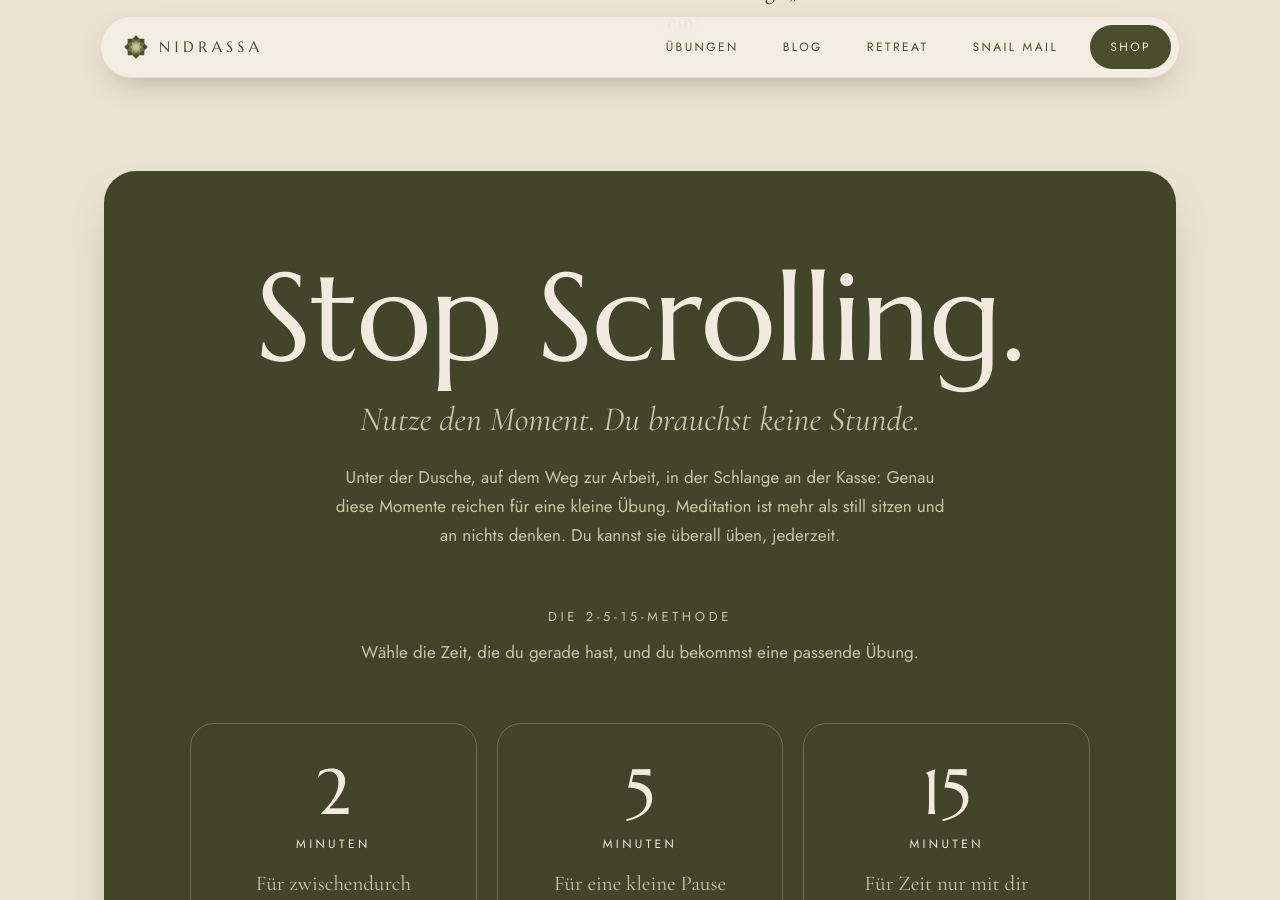
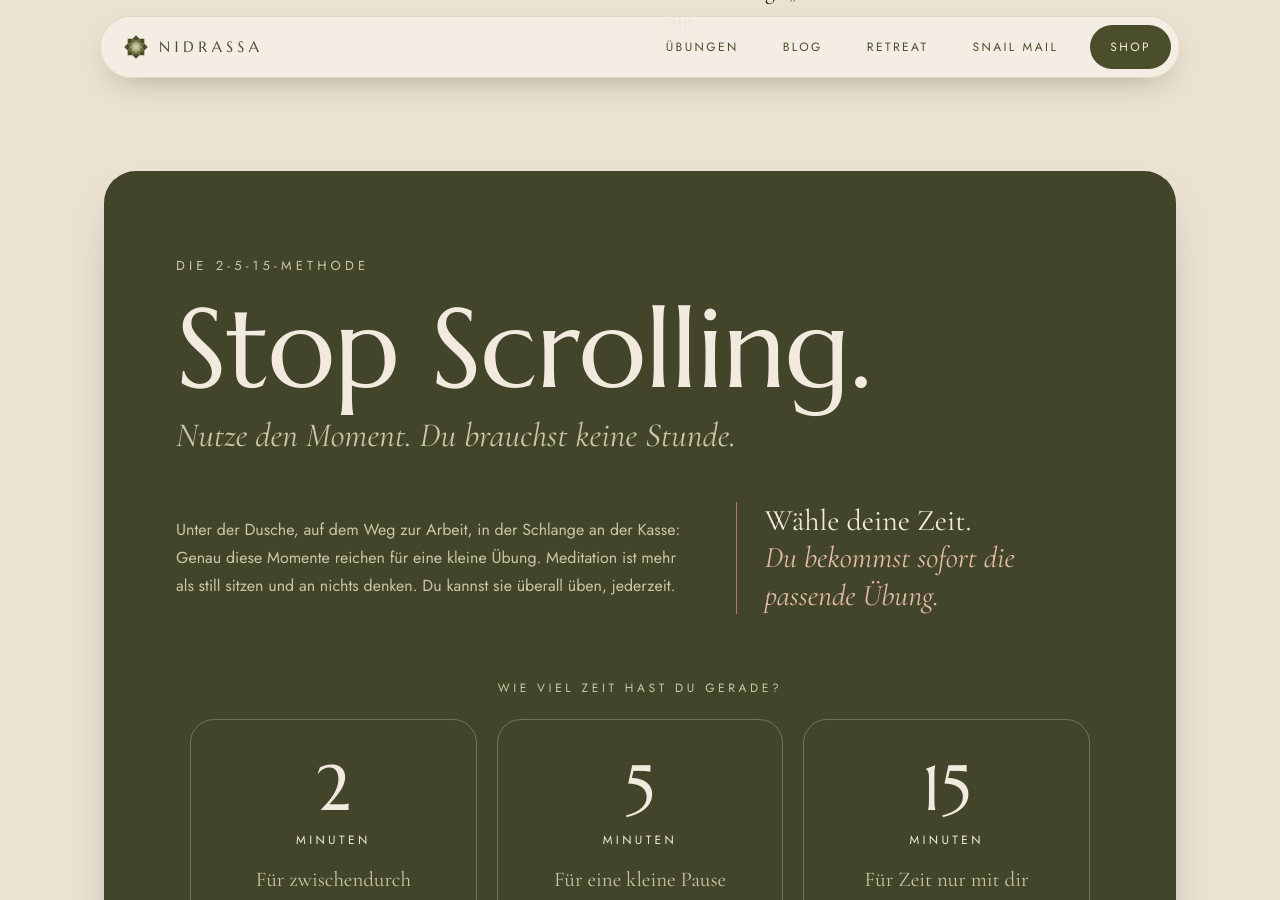
Before and after one commit to Alephantom/nidrassa, a Jekyll site: the page built from index.html, in a window 1280 px wide and 900 px high, scrolled down 1937 px. Built offline with Jekyll 4.4.1, drawn with Linux system fonts in a browser that asks for light colours; some of the changed text lies outside the part shown.

Commit message:
Stop Scrolling: klare Lesereihenfolge (Eyebrow, Headline, Text + Highlight), mobil Zeit-Kacheln nach oben, Übung scrollt ins Bild (#26)

```diff
--- a/assets/site.js
+++ b/assets/site.js
@@ -108,6 +108,12 @@ setupMenu("subnav-burger", "subnav-menu", "subnav", "Inhalte öffnen", "Inhalte
     left = 0;
     document.querySelectorAll(".step").forEach(b => b.setAttribute("aria-pressed", Number(b.dataset.min) === minutes));
     render();
+    // bring the exercise into view (on phones it sits below the fold)
+    const r = box.getBoundingClientRect();
+    if (r.top < 90 || r.bottom > innerHeight) {
+      const reduce = window.matchMedia && matchMedia("(prefers-reduced-motion: reduce)").matches;
+      window.scrollTo({ top: scrollY + r.top - 100, behavior: reduce ? "auto" : "smooth" });
+    }
   }
 
   document.querySelectorAll(".step").forEach(b => {
--- a/assets/styles.css
+++ b/assets/styles.css
@@ -302,8 +302,8 @@ a { color: inherit; }
 .method { padding: 0 0 130px; }
 .method-card {
   background: var(--olive-deep); color: var(--beige);
-  border-radius: 32px; text-align: center;
-  padding: 88px 48px 80px;
+  border-radius: 32px; text-align: left;
+  padding: 84px 72px 72px;
   box-shadow: 0 24px 48px -24px rgba(27, 25, 22, 0.5);
 }
 .method .eyebrow { color: var(--stone); }
@@ -1093,3 +1093,36 @@ footer small { display: block; margin-top: 48px; font-size: 13px; color: var(--s
 /* EU legal guarantee notice: show unchanged, legible at default size */
 .eu-notice { margin: 32px 0; max-width: 595px; }
 .eu-notice img { display: block; width: 100%; height: auto; }
+
+/* Stop Scrolling: editorial reading order (eyebrow, headline, subline, body left + highlight right) */
+.mx-eyebrow { letter-spacing: .32em; }
+.method .stop { margin-top: 18px; font-size: clamp(52px, 9vw, 112px); }
+.method .stop-sub { margin-top: 14px; }
+.mx-row { display: grid; grid-template-columns: 1.25fr .9fr; gap: 48px; align-items: center; margin-top: 44px; }
+.mx-body { color: var(--stone); font-size: 16px; line-height: 1.75; max-width: 520px; margin: 0; }
+.mx-hi { margin: 0; padding-left: 28px; border-left: 1.5px solid #B07A5A; font-family: var(--serif); font-size: 30px; line-height: 1.25; color: var(--beige); }
+.mx-hi em { color: #E3B9A8; font-style: italic; }
+.mx-hint { margin-top: 64px; font-size: 12px; letter-spacing: .3em; text-transform: uppercase; color: var(--stone); text-align: center; }
+.method .method-grid { margin-top: 20px; }
+.mx-go { margin-top: 18px; font-size: 11px; letter-spacing: .24em; text-transform: uppercase; color: var(--beige); border-bottom: 1px solid rgba(242, 234, 223, .5); padding-bottom: 3px; }
+.step[aria-pressed="true"] .mx-go { color: var(--olive); border-color: var(--olive); }
+.mx-link { display: block; width: max-content; margin: 40px auto 0; color: var(--beige); font-size: 13px; letter-spacing: .2em; text-transform: uppercase; text-decoration: none; border-bottom: 1px solid rgba(242, 234, 223, .45); padding-bottom: 4px; }
+.mx-link:hover { border-color: var(--beige); }
+.method .pick { text-align: left; }
+.method .step { text-align: center; }
+@media (max-width: 760px) {
+  .method-card { padding: 56px 22px 48px; display: flex; flex-direction: column; }
+  .mx-row { display: contents; }
+  .mx-head { order: 1; }
+  .mx-hi { order: 2; margin-top: 30px; font-size: 25px; padding-left: 18px; }
+  .mx-hint { order: 3; margin-top: 44px; }
+  .method .method-grid { order: 4; grid-template-columns: repeat(3, 1fr); gap: 10px; }
+  .method .pick { order: 5; }
+  .mx-body { order: 6; margin-top: 34px; }
+  .mx-link { order: 7; }
+  .method .step { padding: 22px 6px 20px; border-radius: 18px; }
+  .method .step-num { font-size: 44px; }
+  .method .step-unit { font-size: 10px; letter-spacing: .18em; }
+  .method .step-text { font-size: 15px; margin-top: 10px; }
+  .mx-go { font-size: 9px; letter-spacing: .14em; margin-top: 12px; }
+}
--- a/index.html
+++ b/index.html
@@ -45,37 +45,40 @@ permalink: /
 <section class="method" id="methode">
   <div class="wrap">
     <div class="method-card">
-      <h2 class="stop">Stop Scrolling.</h2>
-      <p class="stop-sub">Nutze den Moment. Du brauchst keine Stunde.</p>
-      <p class="stop-text">Unter der Dusche, auf dem Weg zur Arbeit, in der Schlange an der Kasse: Genau diese Momente reichen für eine kleine Übung. Meditation ist mehr als still sitzen und an nichts denken. Du kannst sie überall üben, jederzeit.</p>
-      <p class="eyebrow method-label">Die 2-5-15-Methode</p>
-      <p class="method-intro">Wähle die Zeit, die du gerade hast, und du bekommst eine passende Übung.</p>
+      <div class="mx-head">
+        <p class="eyebrow mx-eyebrow">Die 2-5-15-Methode</p>
+        <h2 class="stop">Stop Scrolling.</h2>
+        <p class="stop-sub">Nutze den Moment. Du brauchst keine Stunde.</p>
+      </div>
+      <div class="mx-row">
+        <p class="mx-body">Unter der Dusche, auf dem Weg zur Arbeit, in der Schlange an der Kasse: Genau diese Momente reichen für eine kleine Übung. Meditation ist mehr als still sitzen und an nichts denken. Du kannst sie überall üben, jederzeit.</p>
+        <p class="mx-hi">Wähle deine Zeit.<br><em>Du bekommst sofort die passende Übung.</em></p>
+      </div>
+      <p class="mx-hint">Wie viel Zeit hast du gerade?</p>
       <div class="method-grid">
         <button class="step" type="button" data-min="2">
           <span class="step-num">2</span>
           <span class="step-unit">Minuten</span>
           <span class="step-text">Für zwischendurch</span>
+          <span class="mx-go">Übung zeigen</span>
         </button>
         <button class="step" type="button" data-min="5">
           <span class="step-num">5</span>
           <span class="step-unit">Minuten</span>
           <span class="step-text">Für eine kleine Pause</span>
+          <span class="mx-go">Übung zeigen</span>
         </button>
         <button class="step" type="button" data-min="15">
           <span class="step-num">15</span>
           <span class="step-unit">Minuten</span>
           <span class="step-text">Für Zeit nur mit dir</span>
+          <span class="mx-go">Übung zeigen</span>
         </button>
       </div>
-      <ul class="method-formats">
-        {%- for f in site.data.formats %}
-        <li><a href="/uebungen/#fmt-{{ f[0] }}">{{ f[1].name }}</a></li>
-        {%- endfor %}
-      </ul>
       <div class="pick" id="pick" aria-live="polite" hidden></div>
       {%- comment -%} Practice data for the random picker in assets/site.js {%- endcomment -%}
       <script type="application/json" id="practice-data">{"formats": {{ site.data.formats | jsonify }}, "practices": {{ site.data.practices | jsonify }}}</script>
-      <a class="btn method-btn" href="/uebungen/">Alle Begleitübungen ansehen</a>
+      <a class="mx-link" href="/uebungen/">Alle Übungen ansehen →</a>
     </div>
   </div>
 </section>
```
